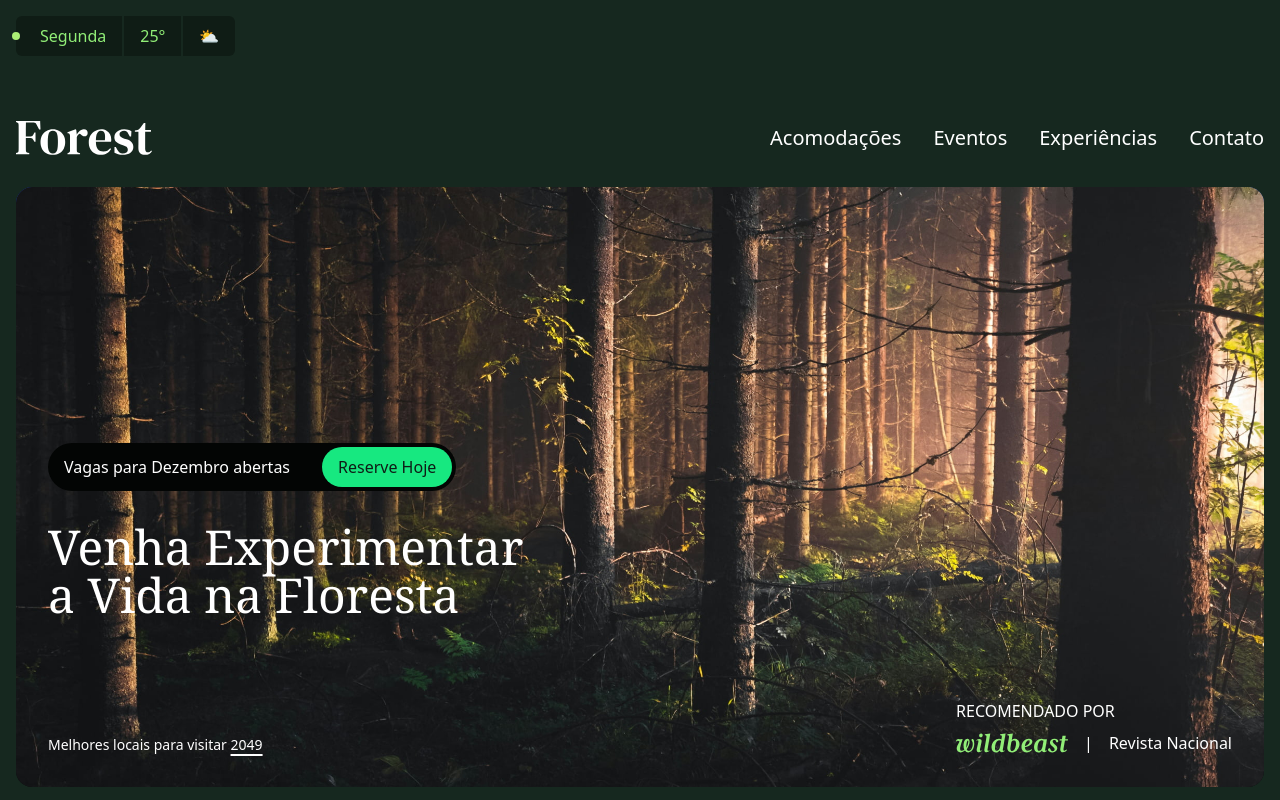
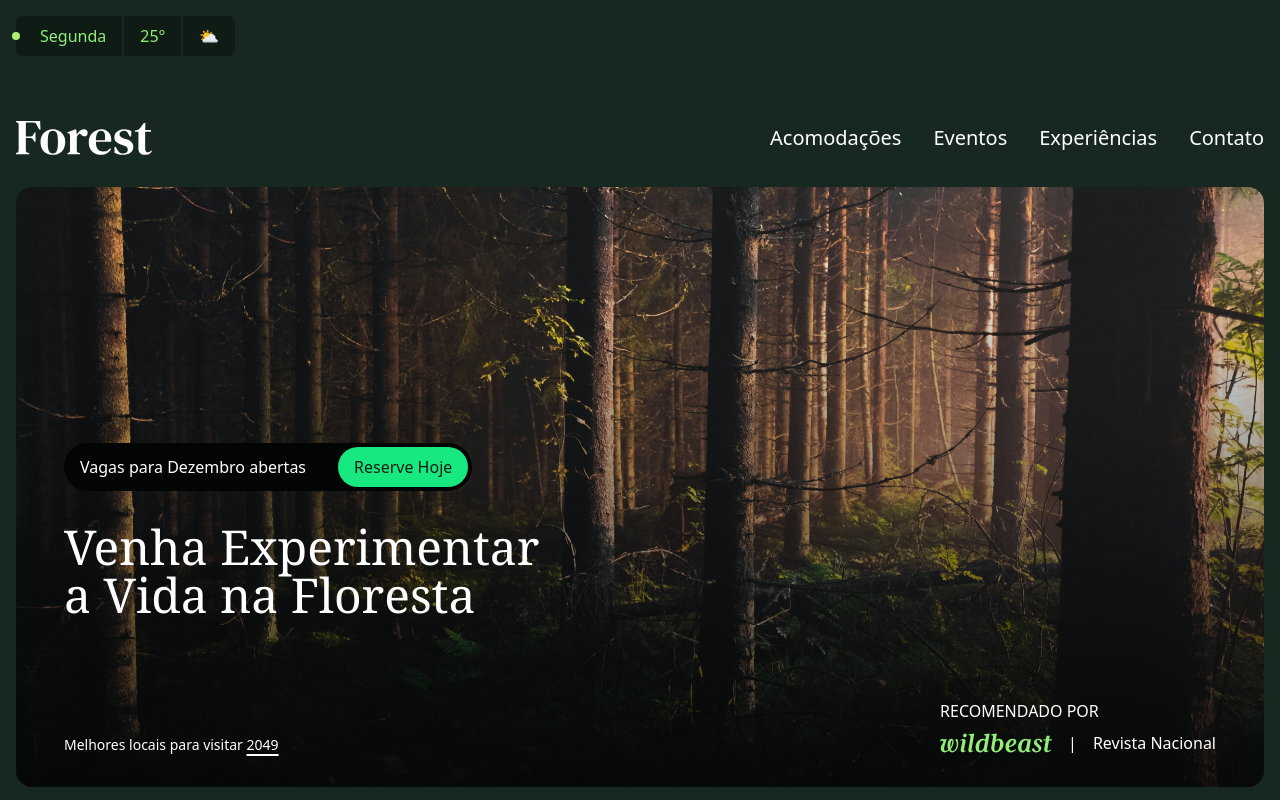
Before and after one commit to ofs-org/Forest, a React (Vite) app: page / in a window 1280 px wide. Shown: the top 800 px of the page. Built offline with nearby package versions, Linux system fonts and the light colour scheme.

Commit message:
chore: fixed the section background for better text visualization

```diff
--- a/src/container/Introduction.tsx
+++ b/src/container/Introduction.tsx
@@ -1,14 +1,17 @@
 import floresta from "../assets/img/floresta.jpg";
 import wildbeast from "../assets/parceiros/wildbeast.svg";
+
 export function Introduction() {
   return (
     <section className="container">
-      <div className="bg-gradient-to-t container from-verde-950/80 max-sm:pt-12 max-sm:px-4 overflow-hidden pb-8 pt-64 px-8 relative rounded-2xl text-white to-blue-800 z-0">
+      <div className="max-sm:pt-12 max-sm:px-4 overflow-hidden pb-8 pt-64 px-8 relative rounded-2xl text-white">
         <img
-          className="-z-10 absolute inset-0 object-cover size-full"
+          className="absolute inset-0 object-cover size-full z-10"
           src={floresta}
           alt="Imagem de floresta"
         />
+        <div className="absolute bg-gradient-to-t from-verde-950/80 inset-0 z-30" />
+        <div className="container relative z-40">
           <div className="bg-verde-950/60 flex flex-col gap-2 items-start mb-8 p-4 rounded-xl sm:bg-verde-950 sm:flex-row sm:gap-8 sm:inline-flex sm:items-center sm:pl-4 sm:pr-1 sm:py-1 sm:rounded-full">
             Vagas para Dezembro abertas
             <a
@@ -32,12 +35,12 @@ export function Introduction() {
               </a>{" "}
             </p>
             <div>
-            <p className="mb-2 uppercase">Recomendado por </p>
+              <p className="mb-2 uppercase">Recomendado por</p>
               <p className="flex gap-4 items-center">
                 <img className="w-28" src={wildbeast} alt="logo Wildbeast" />
-              <span>|</span>
-              Revista Nacional
+                <span>|</span> Revista Nacional
               </p>
+            </div>
           </div>
         </div>
       </div>
```
Lines whose indentation alone changed are shown as unchanged.
